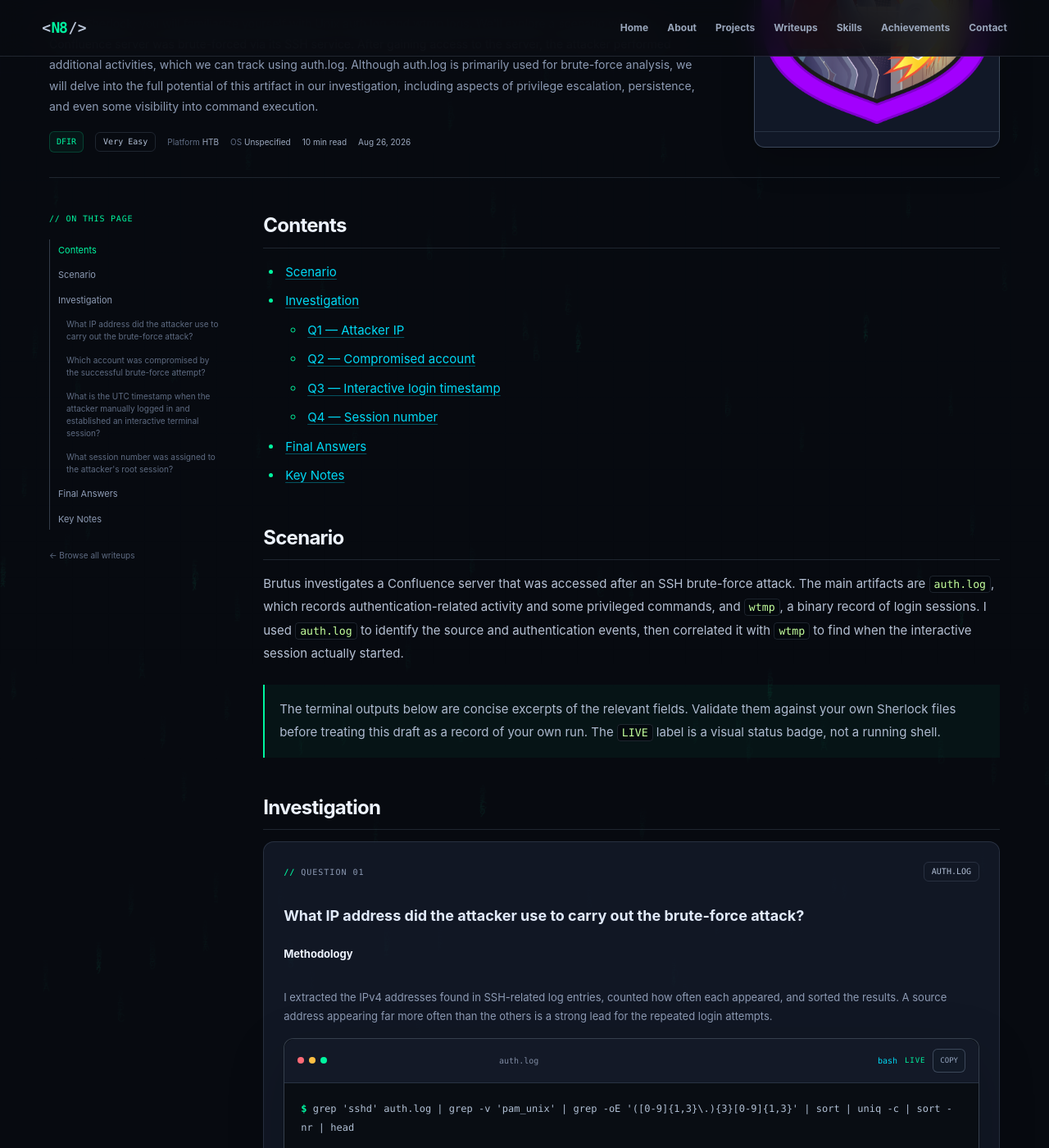
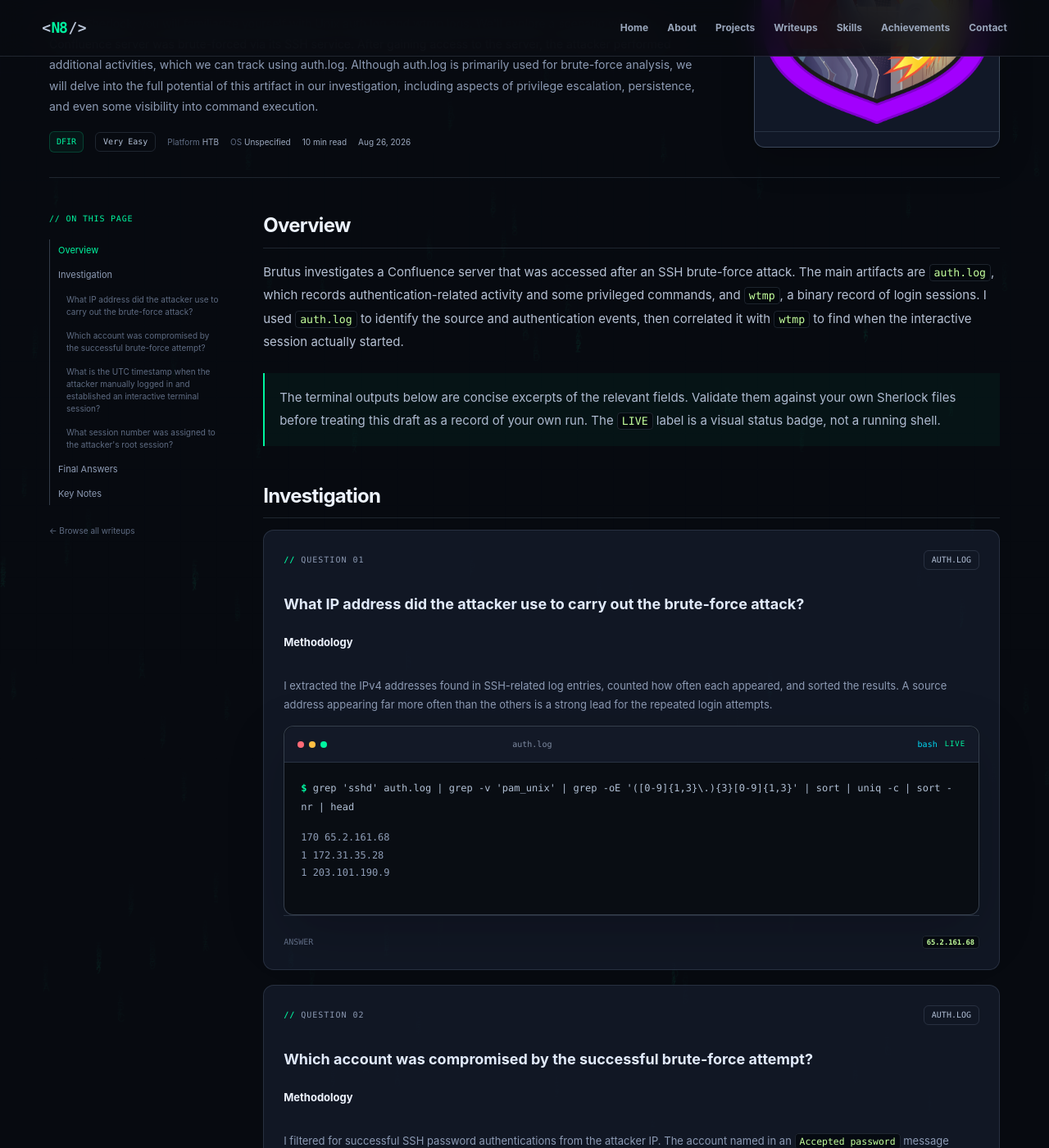
Before and after one commit to Ningen820/Ningen820.github.io, a Jekyll site: the page built from _writeups/brutus.md, in a window 1280 px wide and 1400 px high, scrolled down 246 px. Shown: the whole window at 82% size. Built offline with Jekyll 4.4.1, drawn with Linux system fonts in a browser that asks for light colours.

Commit message:
Update brutus.md

```diff
--- a/_writeups/brutus.md
+++ b/_writeups/brutus.md
@@ -20,19 +20,7 @@ reading_time: 10
 ---
 
 
-
-## Contents
-
-- [Scenario](#scenario)
-- [Investigation](#investigation)
-  - [Q1 — Attacker IP](#q1)
-  - [Q2 — Compromised account](#q2)
-  - [Q3 — Interactive login timestamp](#q3)
-  - [Q4 — Session number](#q4)
-- [Final Answers](#final-answers)
-- [Key Notes](#key-notes)
-
-## Scenario
+## Overview
 
 Brutus investigates a Confluence server that was accessed after an SSH brute-force attack. The main artifacts are `auth.log`, which records authentication-related activity and some privileged commands, and `wtmp`, a binary record of login sessions. I used `auth.log` to identify the source and authentication events, then correlated it with `wtmp` to find when the interactive session actually started.
 
@@ -41,7 +29,7 @@ Brutus investigates a Confluence server that was accessed after an SSH brute-for
 ## Investigation
 
 <div style="display:grid;gap:18px;">
-  <article class="writeup-card spotlight" id="q1">
+  <article class="writeup-card" id="q1">
     <div class="writeup-card-top">
       <span class="section-kicker"><span>//</span> QUESTION 01</span>
       <span class="difficulty-chip">AUTH.LOG</span>
@@ -49,14 +37,13 @@ Brutus investigates a Confluence server that was accessed after an SSH brute-for
     <h3>What IP address did the attacker use to carry out the brute-force attack?</h3>
     <p><strong>Methodology</strong></p>
     <p>I extracted the IPv4 addresses found in SSH-related log entries, counted how often each appeared, and sorted the results. A source address appearing far more often than the others is a strong lead for the repeated login attempts.</p>
-    <div class="terminal-window spotlight">
+    <div class="terminal-window">
       <div class="terminal-window-head">
         <div class="terminal-lights"><i></i><i></i><i></i></div>
         <span>auth.log</span>
         <div style="display:flex;align-items:center;gap:9px;margin-left:auto;flex-shrink:0;">
           <span class="terminal-mini-status">bash</span>
           <span class="terminal-live" style="margin-left:0;">LIVE</span>
-          <button class="terminal-copy-button" type="button" data-copy-target="brutus-q1-command" style="padding:5px 8px;border:1px solid var(--line-strong);border-radius:6px;background:#121a27;color:#96a7c1;font-family:var(--mono);font-size:9px;cursor:pointer;">COPY</button>
         </div>
       </div>
       <div class="terminal-window-body">
@@ -67,7 +54,7 @@ Brutus investigates a Confluence server that was accessed after an SSH brute-for
     <div class="writeup-card-foot"><span>ANSWER</span><strong><code>65.2.161.68</code></strong></div>
   </article>
 
-  <article class="writeup-card spotlight" id="q2">
+  <article class="writeup-card" id="q2">
     <div class="writeup-card-top">
       <span class="section-kicker"><span>//</span> QUESTION 02</span>
       <span class="difficulty-chip">AUTH.LOG</span>
@@ -75,14 +62,13 @@ Brutus investigates a Confluence server that was accessed after an SSH brute-for
     <h3>Which account was compromised by the successful brute-force attempt?</h3>
     <p><strong>Methodology</strong></p>
     <p>I filtered for successful SSH password authentications from the attacker IP. The account named in an <code>Accepted password</code> message identifies which username the attacker accessed. The log shows a brief successful root login followed by another root authentication associated with the interactive session.</p>
-    <div class="terminal-window spotlight">
+    <div class="terminal-window">
       <div class="terminal-window-head">
         <div class="terminal-lights"><i></i><i></i><i></i></div>
         <span>auth.log</span>
         <div style="display:flex;align-items:center;gap:9px;margin-left:auto;flex-shrink:0;">
           <span class="terminal-mini-status">bash</span>
           <span class="terminal-live" style="margin-left:0;">LIVE</span>
-          <button class="terminal-copy-button" type="button" data-copy-target="brutus-q2-command" style="padding:5px 8px;border:1px solid var(--line-strong);border-radius:6px;background:#121a27;color:#96a7c1;font-family:var(--mono);font-size:9px;cursor:pointer;">COPY</button>
         </div>
       </div>
       <div class="terminal-window-body">
@@ -93,7 +79,7 @@ Brutus investigates a Confluence server that was accessed after an SSH brute-for
     <div class="writeup-card-foot"><span>ANSWER</span><strong><code>root</code></strong></div>
   </article>
 
-  <article class="writeup-card spotlight" id="q3">
+  <article class="writeup-card" id="q3">
     <div class="writeup-card-top">
       <span class="section-kicker"><span>//</span> QUESTION 03</span>
       <span class="difficulty-chip">WTMP</span>
@@ -101,14 +87,13 @@ Brutus investigates a Confluence server that was accessed after an SSH brute-for
     <h3>What is the UTC timestamp when the attacker manually logged in and established an interactive terminal session?</h3>
     <p><strong>Methodology</strong></p>
     <p>`auth.log` records the authentication event, but the question asks when the terminal session was established. Since `wtmp` is binary, I parsed it with the supplied `utmp.py` script and filtered the result by the attacker IP. The matching row identifies the root session one second after the authentication event.</p>
-    <div class="terminal-window spotlight">
+    <div class="terminal-window">
       <div class="terminal-window-head">
         <div class="terminal-lights"><i></i><i></i><i></i></div>
         <span>wtmp</span>
         <div style="display:flex;align-items:center;gap:9px;margin-left:auto;flex-shrink:0;">
           <span class="terminal-mini-status">bash</span>
           <span class="terminal-live" style="margin-left:0;">LIVE</span>
-          <button class="terminal-copy-button" type="button" data-copy-target="brutus-q3-command" style="padding:5px 8px;border:1px solid var(--line-strong);border-radius:6px;background:#121a27;color:#96a7c1;font-family:var(--mono);font-size:9px;cursor:pointer;">COPY</button>
         </div>
       </div>
       <div class="terminal-window-body">
@@ -119,7 +104,7 @@ Brutus investigates a Confluence server that was accessed after an SSH brute-for
     <div class="writeup-card-foot"><span>ANSWER</span><strong><code>2024-03-06 06:32:45 UTC</code></strong></div>
   </article>
 
-  <article class="writeup-card spotlight" id="q4">
+  <article class="writeup-card" id="q4">
     <div class="writeup-card-top">
       <span class="section-kicker"><span>//</span> QUESTION 04</span>
       <span class="difficulty-chip">AUTH.LOG</span>
@@ -127,14 +112,13 @@ Brutus investigates a Confluence server that was accessed after an SSH brute-for
     <h3>What session number was assigned to the attacker's root session?</h3>
     <p><strong>Methodology</strong></p>
     <p>I searched for session-related messages at the time of the second root authentication. Session 34 opened and closed in the same second, which is consistent with the brief automated login check. Session 37 appears at the later authentication time and matches the manual session found in `wtmp`.</p>
-    <div class="terminal-window spotlight">
+    <div class="terminal-window">
       <div class="terminal-window-head">
         <div class="terminal-lights"><i></i><i></i><i></i></div>
         <span>auth.log</span>
         <div style="display:flex;align-items:center;gap:9px;margin-left:auto;flex-shrink:0;">
           <span class="terminal-mini-status">bash</span>
           <span class="terminal-live" style="margin-left:0;">LIVE</span>
-          <button class="terminal-copy-button" type="button" data-copy-target="brutus-q4-command" style="padding:5px 8px;border:1px solid var(--line-strong);border-radius:6px;background:#121a27;color:#96a7c1;font-family:var(--mono);font-size:9px;cursor:pointer;">COPY</button>
         </div>
       </div>
       <div class="terminal-window-body">
@@ -162,21 +146,3 @@ Brutus investigates a Confluence server that was accessed after an SSH brute-for
 - **Continue looking after initial access:** Later entries identify a new account, `cyberjunkie`, added to the `sudo` group. Account creation is a persistence clue worth investigating further.
 
 <p class="article-endnote"><span class="endnote-line"></span><span>END OF INVESTIGATION // HTB SHERLOCKS</span><span class="endnote-line"></span></p>
-
-<script>
-document.addEventListener("click", async function (event) {
-  const button = event.target.closest("[data-copy-target]");
-  if (!button) return;
-  const command = document.getElementById(button.dataset.copyTarget);
-  if (!command) return;
-  const originalLabel = button.dataset.originalLabel || button.textContent;
-  button.dataset.originalLabel = originalLabel;
-  try {
-    await navigator.clipboard.writeText(command.textContent.trim());
-    button.textContent = "COPIED";
-  } catch (error) {
-    button.textContent = "FAILED";
-  }
-  window.setTimeout(function () { button.textContent = originalLabel; }, 1200);
-});
-</script>
```
